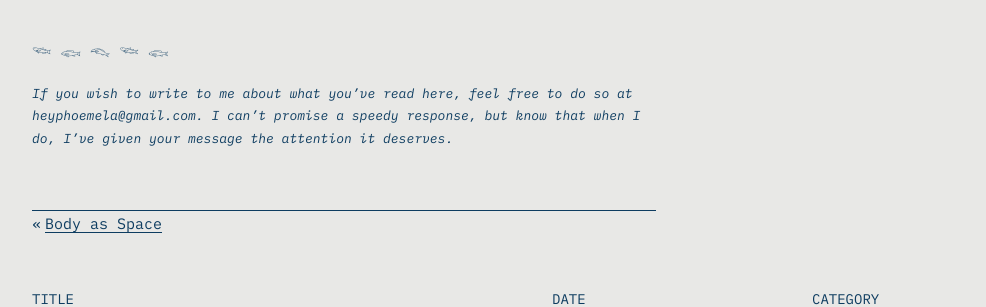
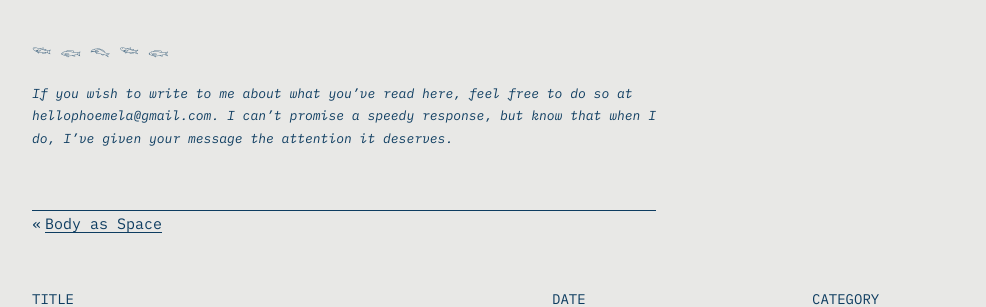
Before and after one commit to comballar/comballar.github.io, a Jekyll site: the page built from _posts/2022-03-11-sometimes-i-surprise-myself.md, in a window 1280 px wide. Shown: the part 1651-1958 px from the top of the page, without its empty margins (88-1074 px from the left). Built offline with Jekyll 4.4.1, drawn with Linux system fonts in a browser that asks for light colours.

Commit message:
Update post.html

```diff
--- a/_layouts/post.html
+++ b/_layouts/post.html
@@ -22,7 +22,7 @@
           {{ content }}
           <br>
           <p>𓆝 𓆟 𓆞 𓆝 𓆟</p>
-          <p class="footer-text">If you wish to write to me about what you’ve read here, feel free to do so at heyphoemela@gmail.com. I can’t promise a speedy response, but know that when I do, I’ve given your message the attention it deserves.</p>
+          <p class="footer-text">If you wish to write to me about what you’ve read here, feel free to do so at hellophoemela@gmail.com. I can’t promise a speedy response, but know that when I do, I’ve given your message the attention it deserves.</p>
           <br>
         </div>
 
```
